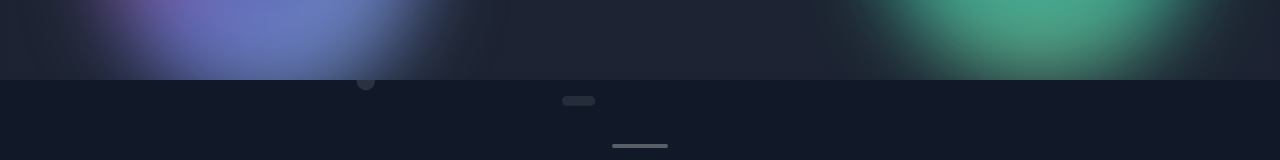
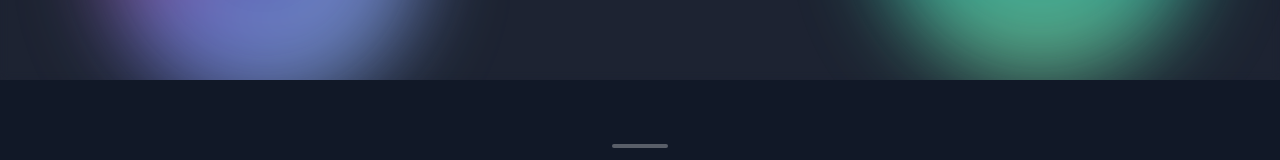
Before and after one commit to wrdnika/web-portfolio-wrdnika, a React (Vite) app: page / in a window 1280 px wide. Shown: the part 720-880 px from the top of the page. Built offline with nearby package versions, Linux system fonts and the light colour scheme.

Commit message:
delete: animation garis

```diff
--- a/src/components/About.jsx
+++ b/src/components/About.jsx
@@ -42,34 +42,6 @@ const About = () => {
         },
       }}
     >
-      {/* Animated background particles */}
-      <div className="absolute inset-0 overflow-hidden pointer-events-none">
-        {[...Array(6)].map((_, i) => (
-          <motion.div
-            key={i}
-            className="absolute rounded-full bg-white/30"
-            style={{
-              width: Math.random() * 30 + 10,
-              height: Math.random() * 30 + 10,
-              left: `${Math.random() * 100}%`,
-              top: `${Math.random() * 100}%`,
-            }}
-            animate={{
-              y: [0, Math.random() * -100 - 50],
-              x: [0, Math.random() * 50 - 25],
-              opacity: [0.7, 0],
-              scale: [1, Math.random() * 0.5 + 0.5],
-            }}
-            transition={{
-              duration: Math.random() * 5 + 10,
-              repeat: Infinity,
-              repeatType: "loop",
-              ease: "easeInOut",
-            }}
-          />
-        ))}
-      </div>
-
       {/* Garis kecil dekoratif dengan animasi */}
       <motion.div
         className="w-14 h-1 bg-white/30 mx-auto mb-4 rounded-full"
```
